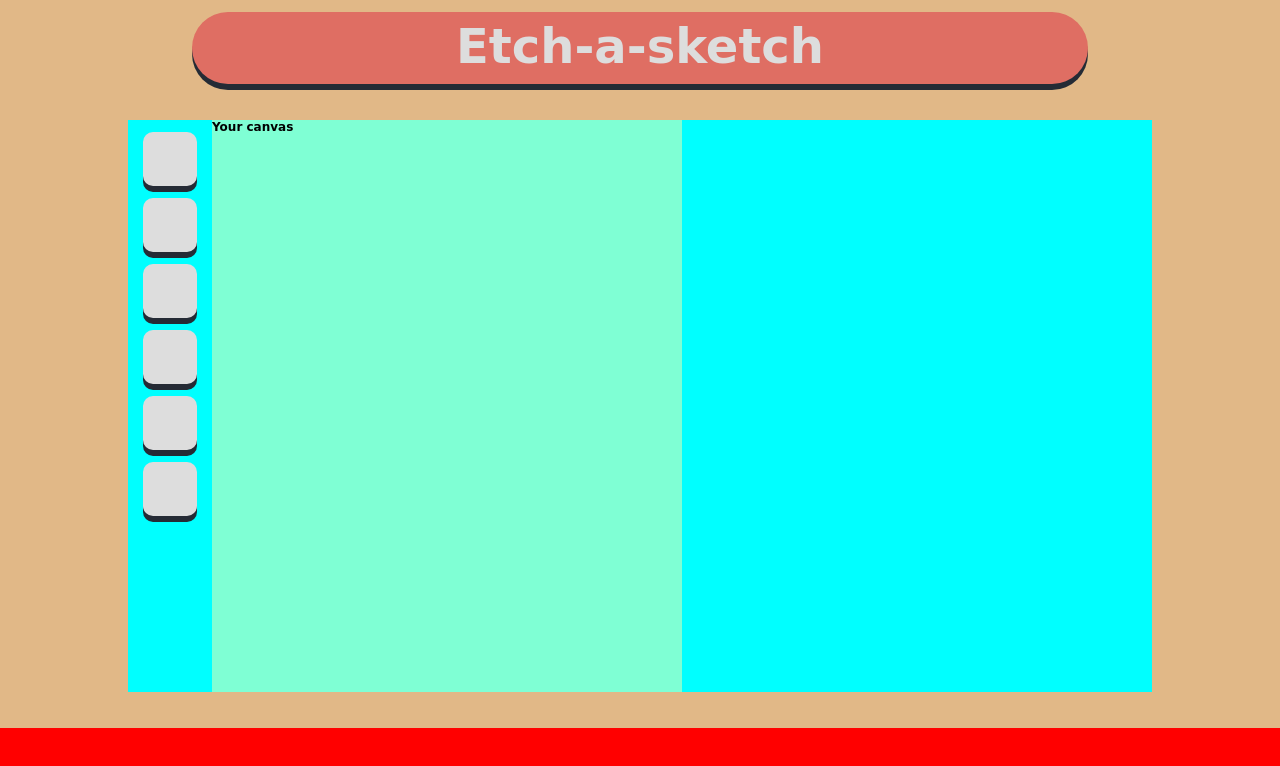
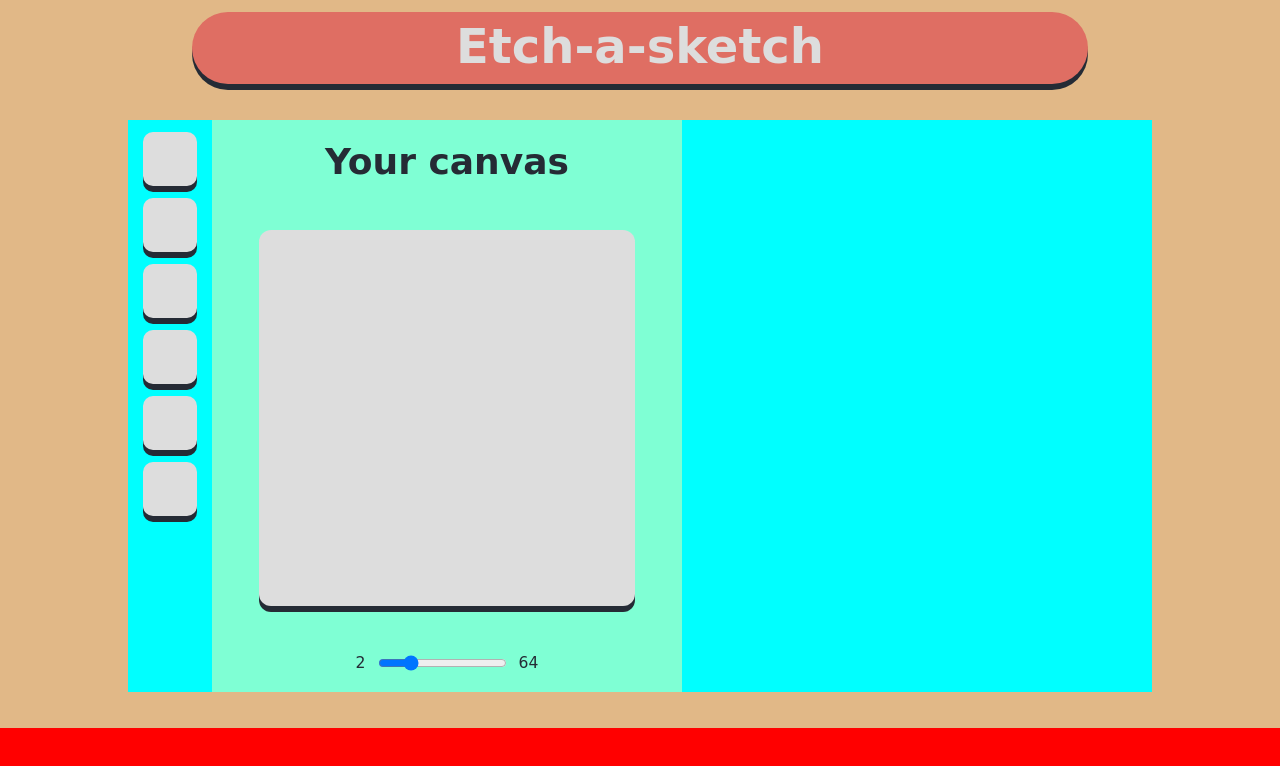
Before and after one commit to Valdemarcheck/Etch-a-sketch-new, a plain HTML site: page index.html in a window 1280 px wide. Drawn offline with Linux system fonts and the light colour scheme; a web font is replaced by a local one.

Commit message:
Style middle section children

```diff
--- a/index.html
+++ b/index.html
@@ -28,7 +28,11 @@
       <div class="canvas-and-slider">
         <h2>Your canvas</h2>
         <div class="canvas"></div>
-        <div class="slider"></div>
+        <div class="slider">
+          <span class="slider-value">2</span>
+          <input type="range" min="2" max="64" value="16" id="canvas-size">
+          <span class="slider-value">64</span>
+        </div>
       </div>
       <div class="lines"></div>
     </main>
--- a/styles.css
+++ b/styles.css
@@ -74,6 +74,39 @@ main > * {
 .canvas-and-slider {
   background-color: aquamarine;
   min-width: 14rem;
+
+  display: flex;
+  flex-direction: column;
+  justify-content: center;
+  align-items: center;
+  gap: 4rem;
+}
+
+h2 {
+  font-size: 3rem;
+  color: #252b35;
+}
+
+.canvas {
+  width: 80%;
+  aspect-ratio: 1/1;
+  background-color: #ddd;
+  box-shadow: 0 0.5rem #252b35;
+  border-radius: 1rem;
+}
+
+.slider {
+  width: 80%;
+
+  display: flex;
+  align-items: center;
+  justify-content: center;
+  gap: 1rem;
+}
+
+.slider-value {
+  color: #252b35;
+  font-size: 1.3rem;
 }
 
 .lines {
```
